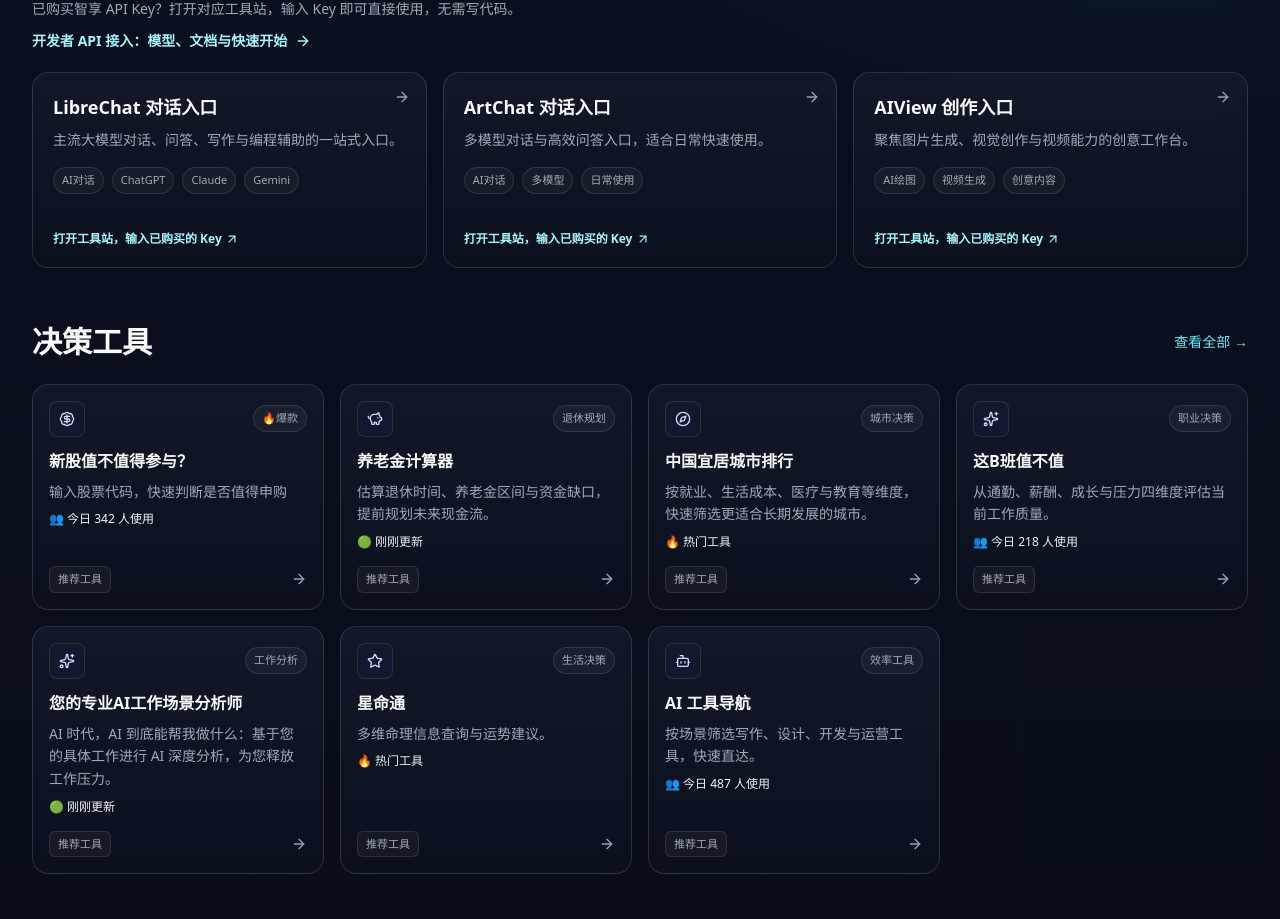
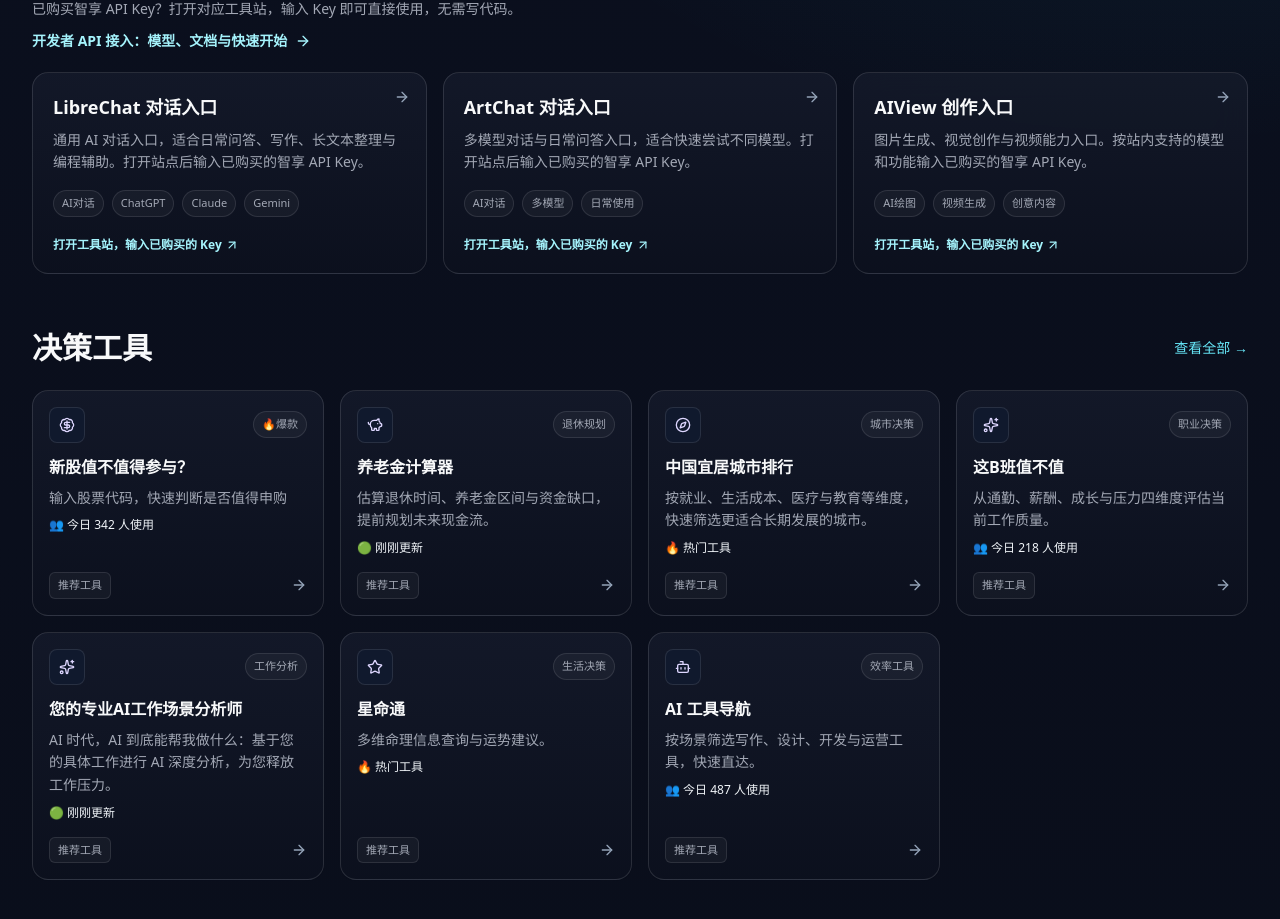
Before and after one commit to Jihai123/zhibeimao-home, a Next.js app: page / in a window 1280 px wide. Shown: the part 1175-2094 px from the top of the page. Built offline with nearby package versions, Linux system fonts and the light colour scheme; no server answers.

Commit message:
copy: clarify the three existing AI direct-use destinations

```diff
--- a/data/home-data.ts
+++ b/data/home-data.ts
@@ -117,19 +117,19 @@ export const toolAssets = [
 export const aiDirectEntries = [
   {
     title: 'LibreChat 对话入口',
-    description: '主流大模型对话、问答、写作与编程辅助的一站式入口。',
+    description: '通用 AI 对话入口，适合日常问答、写作、长文本整理与编程辅助。打开站点后输入已购买的智享 API Key。',
     tags: ['AI对话', 'ChatGPT', 'Claude', 'Gemini'],
     href: siteLinks.libreChat
   },
   {
     title: 'ArtChat 对话入口',
-    description: '多模型对话与高效问答入口，适合日常快速使用。',
+    description: '多模型对话与日常问答入口，适合快速尝试不同模型。打开站点后输入已购买的智享 API Key。',
     tags: ['AI对话', '多模型', '日常使用'],
     href: siteLinks.artChat
   },
   {
     title: 'AIView 创作入口',
-    description: '聚焦图片生成、视觉创作与视频能力的创意工作台。',
+    description: '图片生成、视觉创作与视频能力入口。按站内支持的模型和功能输入已购买的智享 API Key。',
     tags: ['AI绘图', '视频生成', '创意内容'],
     href: siteLinks.aiView
   }
```
